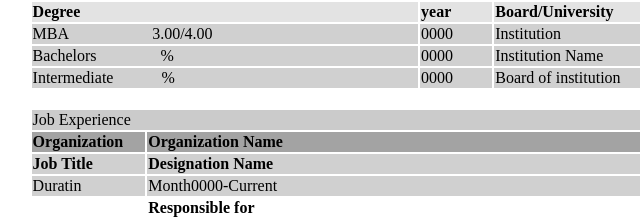
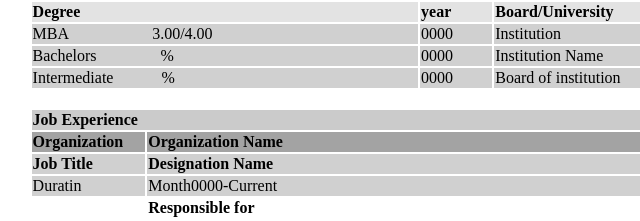
Before and after one commit to SOURODIPDUTTA/PROJECTHTML, a plain HTML site: page assignment9p2.html in a window 1280 px wide. Shown: the part 538-759 px from the top of the page, 168-808 px from the left. Drawn offline with Linux system fonts and the light colour scheme.

Commit message:
Update assignment9p2.html

```diff
--- a/assignment9p2.html
+++ b/assignment9p2.html
@@ -79,7 +79,7 @@
         </table><br>
         <table align="center" width="70%">
             <tr>
-                <td colspan="5" bgcolor="CBCBCB">Job Experience</td>
+                <td colspan="5" bgcolor="CBCBCB"><b>Job Experience</b></td>
             </tr>
             <tr>
                 <td bgcolor="A3A3A3"><b>Organization</td>
@@ -170,6 +170,7 @@
     </tr>
     <tr>
         <td>
+            <br>
             Will be furnished on demand
         </td>
     </tr>
```
